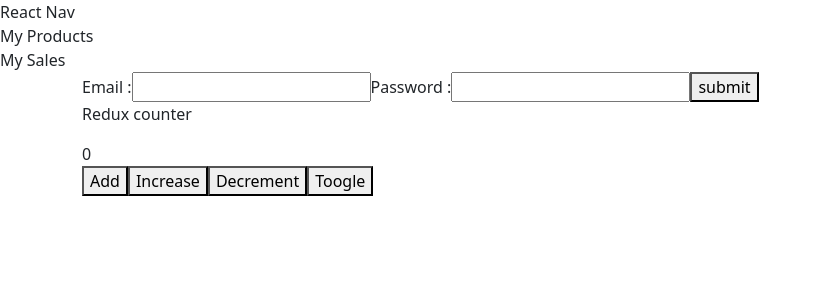
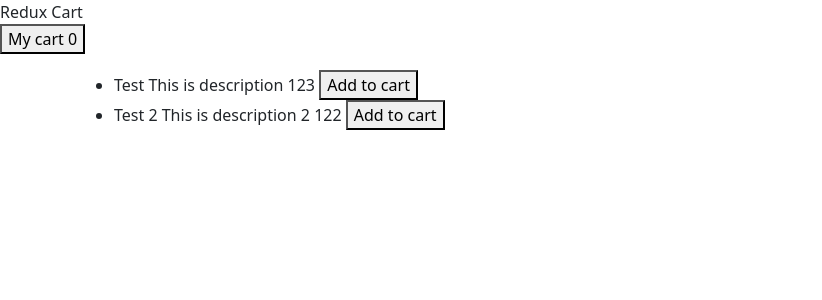
Before and after one commit to Panda-cry/learning_react, a React (Create React App) app in the folder lectures/: page / in a window 1280 px wide. Shown: the top 300 px of the page, without its empty margins (0-822 px from the left). Built offline with nearby package versions, Linux system fonts and the light colour scheme.

Commit message:
Updated Redux advanced level

```diff
--- a/lectures/src/App.js
+++ b/lectures/src/App.js
@@ -11,16 +11,41 @@ import useHttp from "./lecture_15/hooks/use-http";
 import SimpleFunction from "./lecture_16/SimpleInput";
 import CounterRedux from "./redux-demo-folder/CounterRedux";
 import { Provider, useSelector } from "react-redux";
-import store from "../src/redux-demo-folder/store/index";
 import NavBarRedux from "./redux-demo-folder/NavBarRedux";
 import AuthRedux from "./redux-demo-folder/AuthRedux";
+import ReduxCart from "./lecutre_17/ReduxCart";
+import store from "./lecutre_17/store/cart-store-redux";
+
+let init_val = false;
 function App() {
-  const auth = useSelector((state) => state.auth.auth);
+  const cart = useSelector((state) => state.cart);
+
+  useEffect(
+    function () {
+      if (!init_val) {
+        init_val = true;
+        return;
+      }
+      console.log("Ovde saljemo backend-u iteme");
+      /* a mozemo takodje i da uradimo sa actions
+
+    mozemo da imamo neku varijablu koja govori da li je inicijalno pokretanje app
+    posle toga dispatch(sentCartData(cart))
+
+    imamo tamo fju u fji i to moze jer dispatch ce da okine tamo onu fju
+    i dace nam dispatch jer je logika je da se koristi fja
+    a da se ne koristi reducer i tjt
+    ne treba da se useEffect pretrpava i onda se desava to u action creator functions!!!
+    ReduxDev tools !!!
+
+    */
+    },
+    [cart]
+  );
+
   return (
     <React.Fragment>
-      <NavBarRedux auth={auth}></NavBarRedux>
-      {!auth && <AuthRedux auth={auth} />}
-      <CounterRedux></CounterRedux>
+      <ReduxCart></ReduxCart>
     </React.Fragment>
   );
 }
@@ -30,6 +55,19 @@ export default App;
 {
   /*
 
+  Treba napomenuti jos jednom u redux se ne stavlja nista side effect
+  to slanje necega
+  ili se radi u componenti sa useEffect ili action creators!!!
+  mozemo neke notifikacije da izbacimo kada radimo sa useeffect i saljemo nesto na backedn
+  mozda da bude async i da se henldaju errori responsa itd.
+
+
+lecture 16
+ <React.Fragment>
+      <NavBarRedux auth={auth}></NavBarRedux>
+      {!auth && <AuthRedux auth={auth} />}
+      <CounterRedux></CounterRedux>
+    </React.Fragment>
 
         <SimpleFunction></SimpleFunction>
   --------------------- Lecutres to 15
--- a/lectures/src/index.js
+++ b/lectures/src/index.js
@@ -7,9 +7,11 @@ import "bootstrap/dist/css/bootstrap.css";
 import { AuthProvider } from "./lecture_10/componets/auth-context";
 import { Provider } from "react-redux";
 import store from "./redux-demo-folder/store/index";
+import cartStore from "./lecutre_17/store/cart-store-redux";
+
 const root = ReactDOM.createRoot(document.getElementById("root"));
 root.render(
-  <Provider store={store}>
+  <Provider store={cartStore}>
     <App />
   </Provider>
 );
--- /dev/null
+++ b/lectures/src/lecutre_17/CartItem.js
@@ -0,0 +1,29 @@
+import { useDispatch } from "react-redux";
+import { cartActions } from "./store/cart-slice";
+
+function CartItem(props) {
+  const dispatch = useDispatch();
+
+  function onClickAddHandler() {
+    dispatch(
+      cartActions.addItem({
+        id: props.id,
+      })
+    );
+  }
+
+  function onClickRemoveItem() {
+    dispatch(cartActions.removeItem({ id: props.id }));
+  }
+  return (
+    <li key={props.id} id={props.id}>
+      <span> {props.name} </span>
+      <span> {props.amount} </span>
+      <span> {props.total} </span>
+      <button onClick={onClickAddHandler}> + </button>
+      <button onClick={onClickRemoveItem}> - </button>
+    </li>
+  );
+}
+
+export default CartItem;
--- /dev/null
+++ b/lectures/src/lecutre_17/CartItems.js
@@ -0,0 +1,22 @@
+import CartItem from "./CartItem";
+import { useSelector } from "react-redux";
+
+function CartItems() {
+  const init_value = useSelector((state) => state.cart.items);
+  return (
+    <div className="container">
+      <ul>
+        {init_value.map((item) => (
+          <CartItem
+            name={item.name}
+            id={item.id}
+            total={item.total}
+            amount={item.amount}
+          ></CartItem>
+        ))}
+      </ul>
+    </div>
+  );
+}
+
+export default CartItems;
--- /dev/null
+++ b/lectures/src/lecutre_17/ProductItem.js
@@ -0,0 +1,35 @@
+import { useDispatch, useSelector } from "react-redux";
+import { cartActions } from "./store/cart-slice";
+
+function ProductItem(props) {
+  const dispatch = useDispatch();
+  function onClickHanlder() {
+    dispatch(
+      cartActions.addItem({
+        id: props.id,
+        name: props.name,
+        price: props.price,
+      })
+    );
+  }
+  return (
+    <li key={props.id} id={props.id}>
+      <span> {props.name}</span>
+      <span> {props.description}</span>
+      <span> {props.price} </span>
+      <button onClick={onClickHanlder}>Add to cart</button>
+    </li>
+  );
+}
+
+export default ProductItem;
+
+{
+  /*
+  nikada ne treba da se menja redux iz neke komponente
+  mozemo da kreiramo nesot dummy pa da onda menjamo
+  ovako rucno napadanje ne sme
+  u komponenti kada bi trebalo da saljemo sve na backend moramo da kreiramo samo dummy podatke
+  i onda to saljemo
+   */
+}
--- /dev/null
+++ b/lectures/src/lecutre_17/ProductList.js
@@ -0,0 +1,25 @@
+import ProductItem from "./ProductItem";
+
+const init_value = [
+  { id: 1, name: "Test", price: 123, description: "This is description" },
+  { id: 2, name: "Test 2 ", price: 122, description: "This is description 2" },
+];
+
+function ProductList() {
+  return (
+    <div className="container">
+      <ul>
+        {init_value.map((item) => (
+          <ProductItem
+            name={item.name}
+            id={item.id}
+            description={item.description}
+            price={item.price}
+          ></ProductItem>
+        ))}
+      </ul>
+    </div>
+  );
+}
+
+export default ProductList;
--- /dev/null
+++ b/lectures/src/lecutre_17/ReduxCart.js
@@ -0,0 +1,20 @@
+import { useSelector } from "react-redux";
+import CartItems from "./CartItems";
+import ProductList from "./ProductList";
+import ReduxCartNav from "./ReduxCartNav";
+
+function ReduxCart() {
+  const toggle = useSelector((state) => state.ui.isVisible);
+  const items = useSelector((state) => state.cart.items);
+
+  return (
+    <div>
+      <ReduxCartNav></ReduxCartNav>
+
+      {toggle && <CartItems></CartItems>}
+      <ProductList></ProductList>
+    </div>
+  );
+}
+
+export default ReduxCart;
--- /dev/null
+++ b/lectures/src/lecutre_17/ReduxCartNav.js
@@ -0,0 +1,20 @@
+import { useDispatch, useSelector } from "react-redux";
+import { toggleActions } from "./store/toogle-slice";
+
+function ReduxCartNav() {
+  const counter = useSelector((state) => state.cart.items);
+  const dispatch = useDispatch();
+  function toggleCartHandler() {
+    dispatch(toggleActions.toggle());
+  }
+  return (
+    <nav>
+      Redux Cart
+      <div>
+        <button onClick={toggleCartHandler}> My cart {counter.length}</button>
+      </div>
+    </nav>
+  );
+}
+
+export default ReduxCartNav;
--- /dev/null
+++ b/lectures/src/lecutre_17/store/cart-slice.js
@@ -0,0 +1,53 @@
+import { createSlice } from "@reduxjs/toolkit";
+
+const initialState = {
+  items: [],
+  totalAmount: 0,
+};
+
+const cartSlice = createSlice({
+  name: "cartSlice",
+  initialState,
+  reducers: {
+    addItem(state, action) {
+      const newItem = action.payload;
+      const existingItem = state.items.find((item) => item.id === newItem.id);
+      if (!existingItem) {
+        console.log("Nema takvog itema pa moramo da dodamo");
+        state.items.push({
+          id: newItem.id,
+          name: newItem.name,
+          price: newItem.price,
+          amount: 1,
+          total: newItem.price,
+        });
+      } else {
+        existingItem.amount++;
+        existingItem.total = existingItem.price * existingItem.amount;
+      }
+    },
+    removeItem(state, action) {
+      const removeElement = action.payload;
+      const existingItem = state.items.find(
+        (item) => item.id === removeElement.id
+      );
+      if (existingItem) {
+        console.log("Imamo i menjamo ga!!");
+        existingItem.amount--;
+        existingItem.total = existingItem.price * existingItem.amount;
+      }
+    },
+  },
+});
+
+export const sendCartData = (cartData) => {
+  return async (dispatch) => {
+    dispatch();
+    const response = await fetch("");
+    /* Hendlanje errora !!! i to je otp actions creator jer nije u
+    Reduceru !!! i moze da bude async ! */
+  };
+};
+
+export const cartActions = cartSlice.actions;
+export default cartSlice;
--- /dev/null
+++ b/lectures/src/lecutre_17/store/cart-store-redux.js
@@ -0,0 +1,9 @@
+import { configureStore } from "@reduxjs/toolkit";
+import toggleSlice from "./toogle-slice";
+import cartSlice from "./cart-slice";
+
+const cartStore = configureStore({
+  reducer: { ui: toggleSlice.reducer, cart: cartSlice.reducer },
+});
+
+export default cartStore;
--- /dev/null
+++ b/lectures/src/lecutre_17/store/toogle-slice.js
@@ -0,0 +1,18 @@
+import { createSlice } from "@reduxjs/toolkit";
+
+const initialState = {
+  isVisible: true,
+};
+
+const toggleSlice = createSlice({
+  name: "uiToggle",
+  initialState,
+  reducers: {
+    toggle(state) {
+      state.isVisible = !state.isVisible;
+    },
+  },
+});
+
+export const toggleActions = toggleSlice.actions;
+export default toggleSlice;
```
